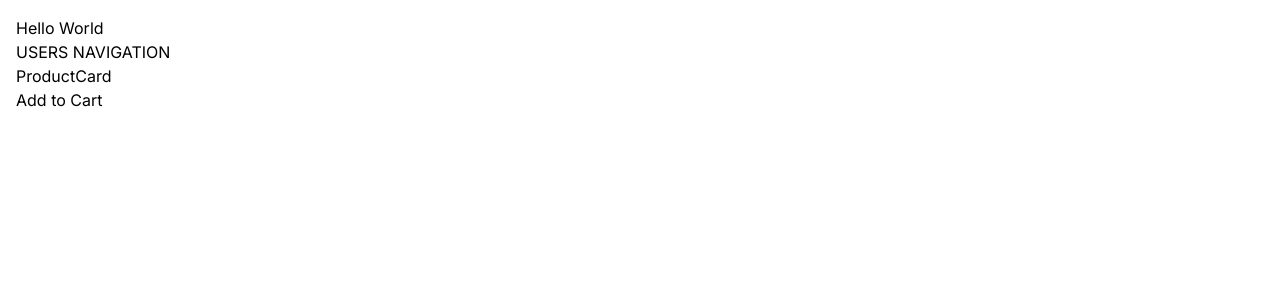
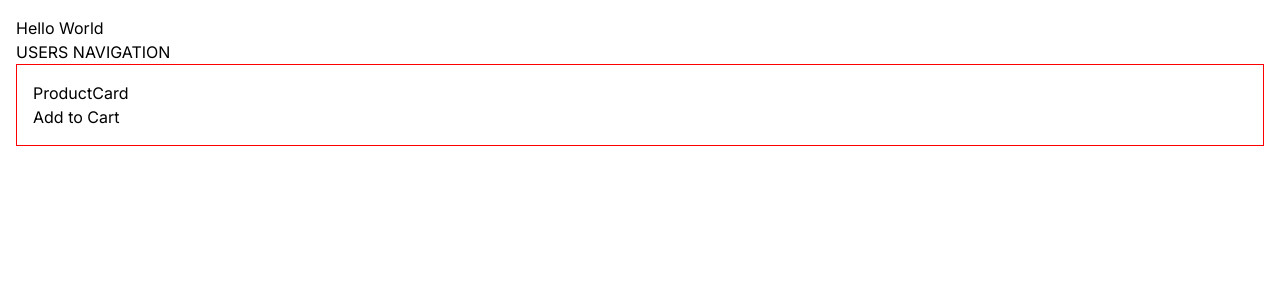
Before and after one commit to tanayvaswani/next-js, a Next.js app: page / in a window 1280 px wide. Shown: the top 300 px of the page. Built offline with nearby package versions, Linux system fonts and the light colour scheme.

Commit message:
CSS Modules

```diff
--- /dev/null
+++ b/app/components/ProductCard/ProductCard.module.css
@@ -0,0 +1,4 @@
+.card {
+    padding: 1rem;
+    border: 1px solid red;
+}
--- a/app/components/ProductCard.tsx
+++ b/app/components/ProductCard/ProductCard.tsx
@@ -1,9 +1,10 @@
 import React from "react";
-import AddToCart from "./AddToCart";
+import AddToCart from "../AddToCart";
+import styles from "./ProductCard.module.css";
 
 const ProductCard = () => {
   return (
-    <div>
+    <div className={styles.card}>
       <div>ProductCard</div>
       <AddToCart />
     </div>
--- a/app/page.tsx
+++ b/app/page.tsx
@@ -1,6 +1,6 @@
 import Image from "next/image";
 import Link from "next/link";
-import ProductCard from "./components/ProductCard";
+import ProductCard from "./components/ProductCard/ProductCard";
 
 export default function Home() {
   return (
```
